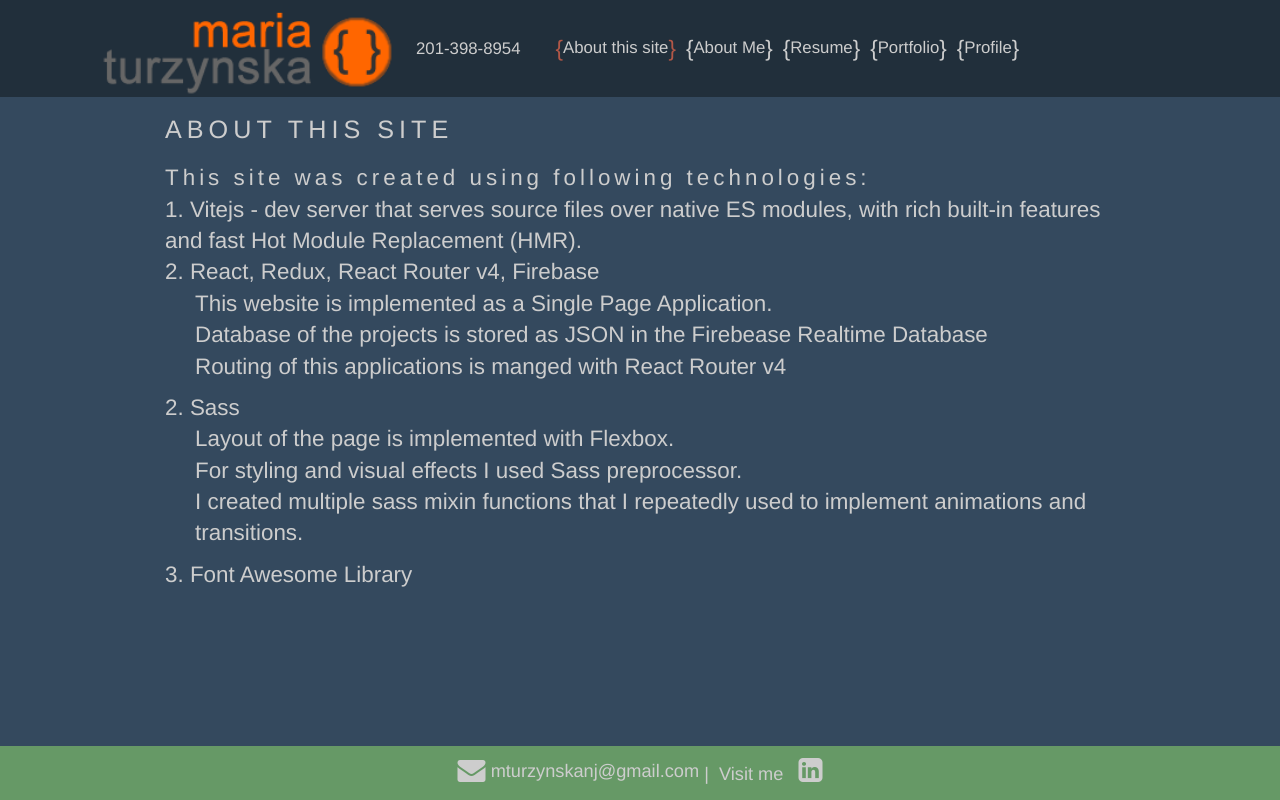
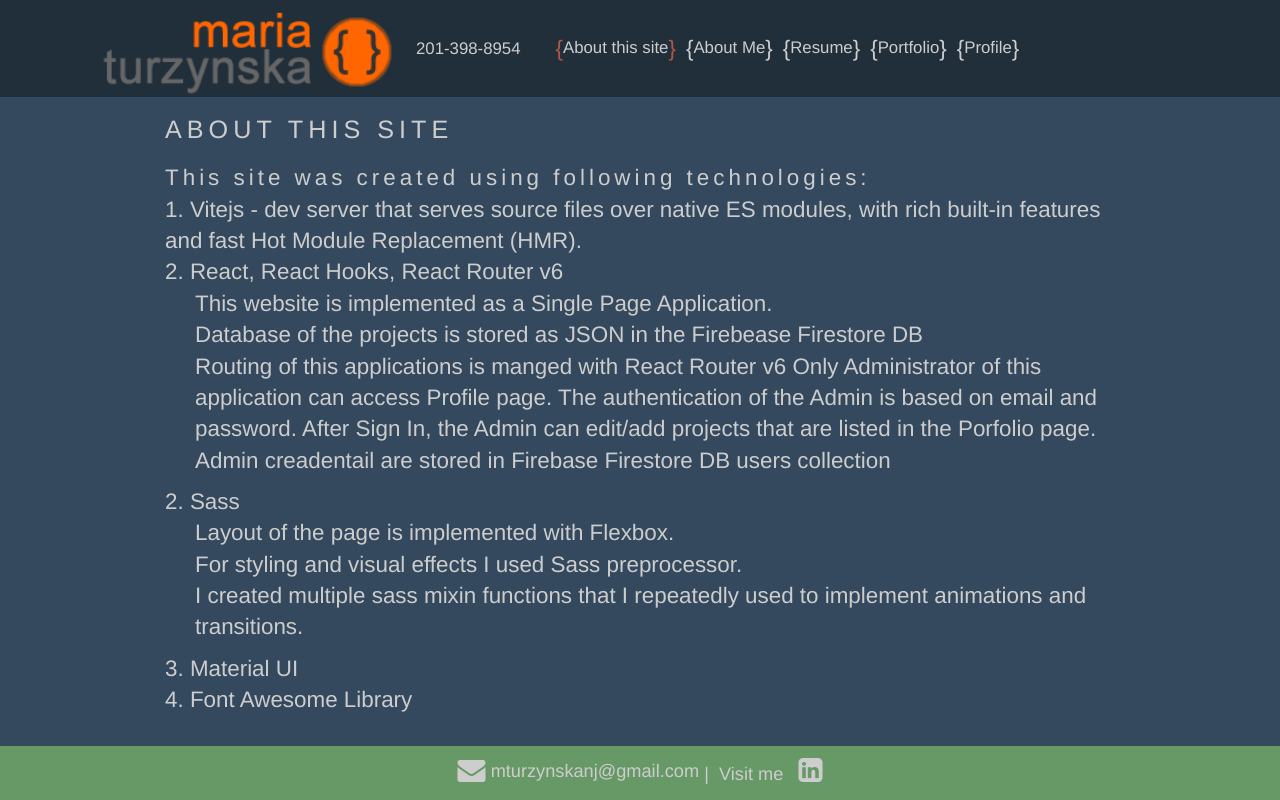
Before and after one commit to mturzynskanj/mt-portfolio-2023-vite, a React (Vite) app: page /aboutThisSite in a window 1280 px wide. Built offline with nearby package versions, Linux system fonts and the light colour scheme.

Commit message:
Profile page updates

```diff
--- a/src/components/App.jsx
+++ b/src/components/App.jsx
@@ -34,10 +34,10 @@ const router = createBrowserRouter(
         <Route path="/portfolio" element={<Portfolio />} />
         <Route path="/signIn" element={<SignIn />} />
         <Route path="/signUp" element={<SignUp />} />
-        <Route path='/profile' element={<Profile />} />
-        {/* <Route path="/profile" element={<PrivateRoute />} >
+        {/* <Route path='/profile' element={<Profile />} /> */}
+        <Route path="/profile" element={<PrivateRoute />} >
           <Route path="/profile" element={<Profile />} />
-        </Route> */}
+        </Route>
         <Route path="/forgotPassword" element={<ForgotPassword />} />
         <Route path="/addNewProject" element={<AddNewProject />} />
       </Route>
--- a/src/components/ProjectItem.jsx
+++ b/src/components/ProjectItem.jsx
@@ -23,7 +23,7 @@ const ProjectItem = ({
   id,
   name,
   url,
-  banner,
+  image,
 }) => {
   const [isChildVisible, setIsChildVisible] = useState(false);
   const handleClick = (event) => {
@@ -62,7 +62,7 @@ const ProjectItem = ({
               {isChildVisible ? "Hide Details" : "Show Details"}
             </button>
           </div>
-          <img src={LAarchitect}  />
+          <img src={image}  />
         </li>
       </ul>
     </li>
--- a/src/pages/AboutThisSite.jsx
+++ b/src/pages/AboutThisSite.jsx
@@ -11,11 +11,15 @@ const AboutThisPage = () =>
                 1. Vitejs - dev server that serves source files over native ES modules, with rich built-in features and fast Hot Module Replacement (HMR).
             </li>
 
-            <li>2. React, Redux, React Router v4, Firebase
+            <li>2. React, React Hooks, React Router v6
                 <p>
                 This website is implemented as a Single Page Application. <br />
-                Database of the projects is stored as JSON in the Firebease Realtime Database  <br />
-                Routing of this applications is manged with React Router v4
+                Database of the projects is stored as JSON in the Firebease Firestore DB  <br />
+                Routing of this applications is manged with React Router v6
+                Only Administrator of this application can access Profile page.
+                The authentication of the Admin is based on email and password.
+                After Sign In, the Admin can edit/add projects that are listed in the Porfolio page.
+                Admin creadentail are stored in Firebase Firestore DB users collection
                 </p>
             </li>
 
@@ -28,8 +32,8 @@ const AboutThisPage = () =>
 
                 </p>
             </li>
-
-            <li>3. Font Awesome Library</li>
+            <li>3. Material UI </li>
+            <li>4. Font Awesome Library</li>
         </ul>
         </section>
 
--- a/src/pages/AddNewProject.jsx
+++ b/src/pages/AddNewProject.jsx
@@ -1,12 +1,47 @@
-import React from "react";
+import React, { useState, useRef, useEffect } from "react";
+import { useNavigate } from "react-router-dom";
+import { getAuth, onAuthStateChanged } from "firebase/auth";
+import CircularProgress from "@mui/material/CircularProgress";
+
 
 const AddNewProject = () => {
+  const [formData, setFormData] = useState({
+    name: "",
+    visible: true,
+    url: "",
+    banner: "",
+    information: "",
+  });
+  const [loading, setLoading] = useState(true)
+
+  let auth = getAuth();
+  let navigate = useNavigate();
+  let isMounted = useRef(true);
+
+  useEffect(() => {
+    if (isMounted) {
+        onAuthStateChanged(auth, user => {
+            if(user) {
+                setFormData({...formData, userRef: user.uid})
+            } else {
+                navigate('/signIn')
+            }
+        })
+    }
+    return () => {
+      isMounted = false;
+    };
+  }, [isMounted]);
+
+  if(loading) {
+    return <div className="flexContainer"><CircularProgress /></div>
+  }
+
   return (
     <section className="page">
       <h2>Add New Project</h2>
     </section>
-  )
-}
+  );
+};
 
-
-export default AddNewProject
+export default AddNewProject;
--- a/src/styles/common.scss
+++ b/src/styles/common.scss
@@ -39,7 +39,9 @@ button {
     border: 1px solid $bkg-main-light ;
     font-family: Arial, Helvetica, sans-serif;
     font-size: 16px;
-    padding: 4px 24px;
+    // padding: 4px 24px;
     border-radius: 5px;
+    min-width: 220px;
+    text-align: center;
 
 }
```
